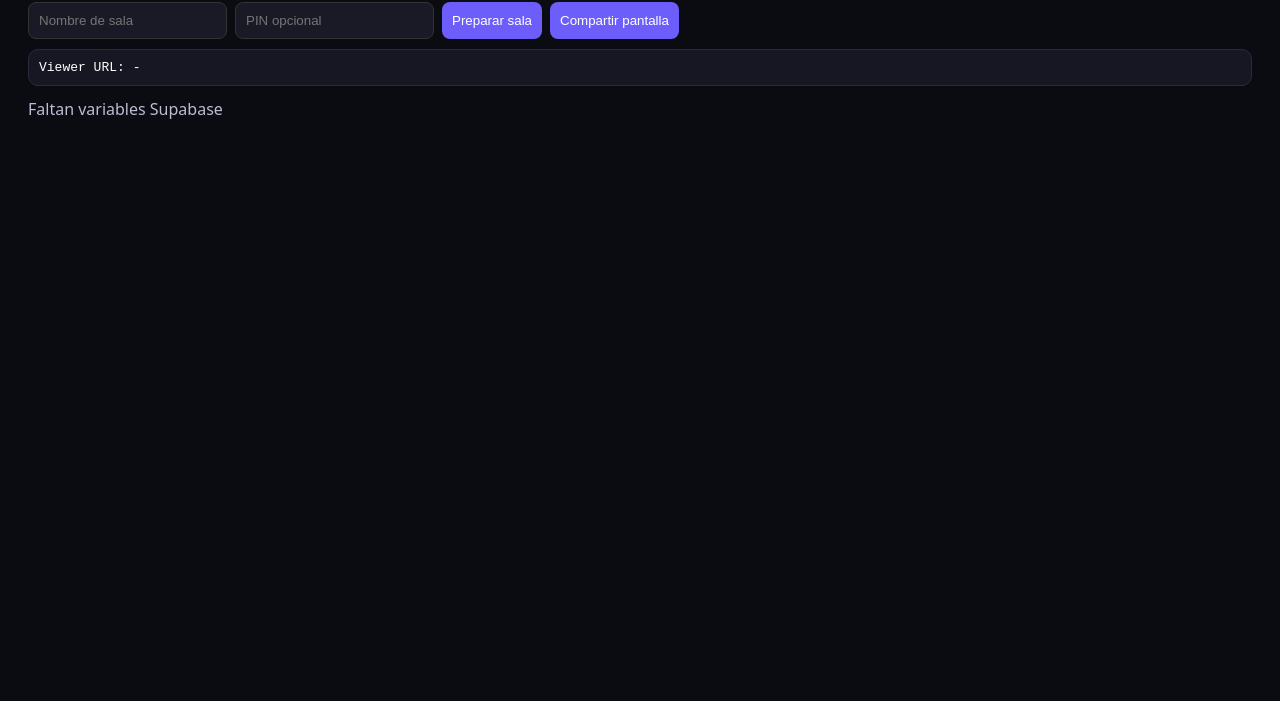
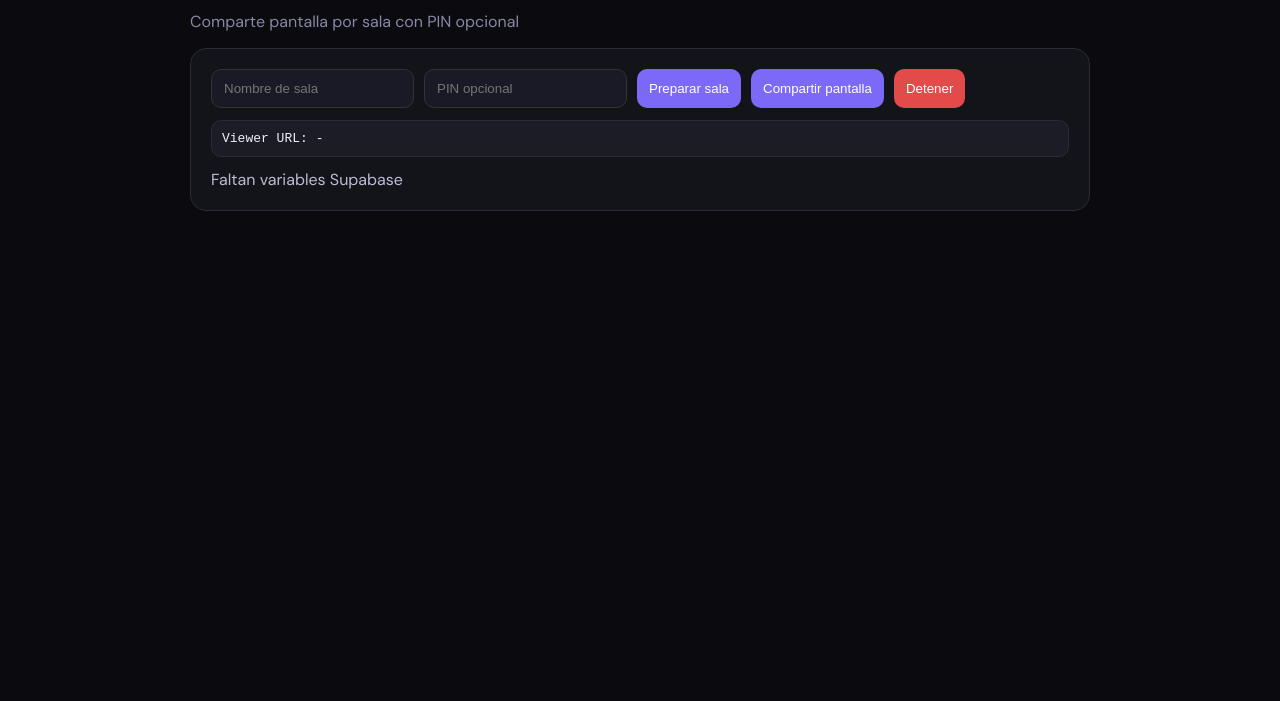
Before and after one commit to Jnpvl/caster, a website: page public/caster.html in a window 1280 px wide. Shown: the part 99-800 px from the top of the page. Drawn offline with nearby package versions, Linux system fonts and the light colour scheme; no server answers.

Commit message:
improve UX: hide viewer join panel on connect, add disconnect, polish caster UI

```diff
--- a/public/caster.html
+++ b/public/caster.html
@@ -1,54 +1,29 @@
-<!doctype html><html lang="es"><head><meta charset="UTF-8"/><meta name="viewport" content="width=device-width,initial-scale=1"/><title>Caster</title><style>body{font-family:system-ui;background:#0b0b12;color:#fff;padding:20px}input,button{padding:10px;border-radius:8px;border:1px solid #333;background:#1a1a26;color:#fff}button{cursor:pointer;background:#6d5efc;border:0}.row{display:flex;gap:8px;flex-wrap:wrap}.url{margin:10px 0;padding:10px;background:#171723;border:1px solid #2a2a3d;border-radius:10px;font-family:monospace}#log{margin-top:12px;color:#bcbcd3}</style></head><body><h2>Caster</h2><div class="row"><input id="room" placeholder="Nombre de sala"/><input id="pin" placeholder="PIN opcional"/><button id="prepare">Preparar sala</button><button id="cast">Compartir pantalla</button></div><div class="url">Viewer URL: <span id="u">-</span></div><div id="log">Configura sala</div><script src="https://cdn.jsdelivr.net/npm/@supabase/supabase-js@2"></script><script>
-(async()=>{
- const $=id=>document.getElementById(id); const log=t=>$('log').textContent=t;
- const cfg=await fetch('/api/env').then(r=>r.json()).catch(()=>({}));
- if(!cfg.SUPABASE_URL||!cfg.SUPABASE_ANON_KEY){log('Faltan variables Supabase');return;}
- const client=supabase.createClient(cfg.SUPABASE_URL,cfg.SUPABASE_ANON_KEY);
- const casterId=crypto.randomUUID(); let stream=null; let channel=null; let room=''; let pin=''; const pcs=new Map();
- const roomKey=r=>(cfg.APP_NAME||'caster')+'-room-'+r;
-
- async function setupChannel(){
-   if(channel) await channel.unsubscribe();
-   channel=client.channel('signal-'+roomKey(room),{config:{broadcast:{self:true}}});
-   channel.on('broadcast',{event:'sig'}, async ({payload})=>{
-     if(payload.to!==casterId && payload.to!=='caster') return;
-     if(pin && payload.pin!==pin){
-       if(payload.from) await channel.send({type:'broadcast',event:'sig',payload:{from:casterId,to:payload.from,kind:'denied'}});
-       return;
-     }
-     if(payload.kind==='viewer-join'&&stream){
-       const id=payload.from; if(pcs.has(id)) return;
-       const pc=new RTCPeerConnection({iceServers:[{urls:['stun:stun.l.google.com:19302','stun:stun1.l.google.com:19302']}]});
-       pcs.set(id,pc); stream.getTracks().forEach(t=>pc.addTrack(t,stream));
-       pc.onicecandidate=async e=>{if(e.candidate) await channel.send({type:'broadcast',event:'sig',payload:{from:casterId,to:id,kind:'ice',candidate:e.candidate,pin}})};
-       const offer=await pc.createOffer(); await pc.setLocalDescription(offer);
-       await channel.send({type:'broadcast',event:'sig',payload:{from:casterId,to:id,kind:'offer',sdp:offer,pin}});
-       log('Viewer conectado: '+id.slice(0,8));
-     }
-     if(payload.kind==='answer'){ const pc=pcs.get(payload.from); if(pc) await pc.setRemoteDescription(new RTCSessionDescription(payload.sdp)); }
-     if(payload.kind==='ice'){ const pc=pcs.get(payload.from); if(pc&&payload.candidate){ try{await pc.addIceCandidate(new RTCIceCandidate(payload.candidate));}catch{} } }
-   });
-   await channel.subscribe(()=>{});
- }
-
- $('prepare').onclick=async ()=>{
-   room=$('room').value.trim(); pin=$('pin').value.trim();
-   if(!room){log('Pon nombre de sala');return;}
-   await setupChannel();
-   const q = pin ? ('?room='+encodeURIComponent(room)+'&pin='+encodeURIComponent(pin)) : ('?room='+encodeURIComponent(room));
-   $('u').textContent=location.origin+'/viewer'+q;
-   log('Sala lista: '+room+(pin?' (con PIN)':''));
- };
-
- $('cast').onclick=async ()=>{
-   if(!room){log('Primero prepara sala');return;}
-   if(stream) return;
-   try{stream=await navigator.mediaDevices.getDisplayMedia({video:{frameRate:{ideal:30,max:60},width:{ideal:1280},height:{ideal:720}},audio:true});log('Transmitiendo en sala '+room);stream.getVideoTracks()[0].onended=()=>{stream=null;pcs.forEach(pc=>pc.close());pcs.clear();log('Transmisión detenida');};}
-   catch(e){log('Error: '+e.message)}
- };
-
- const params=new URLSearchParams(location.search);
- if(params.get('room')) $('room').value=params.get('room');
- if(params.get('pin')) $('pin').value=params.get('pin');
+<!doctype html>
+<html lang="es"><head><meta charset="UTF-8"/><meta name="viewport" content="width=device-width,initial-scale=1"/>
+<title>Caster</title>
+<link rel="preconnect" href="https://fonts.googleapis.com"/><link rel="preconnect" href="https://fonts.gstatic.com" crossorigin/>
+<link href="https://fonts.googleapis.com/css2?family=Syne:wght@600;700;800&family=DM+Sans:wght@400;500&display=swap" rel="stylesheet"/>
+<style>
+body{margin:0;background:#0a0a0f;color:#f0f0f8;font-family:'DM Sans',sans-serif} .wrap{max-width:900px;margin:0 auto;padding:28px}
+.card{background:#13131a;border:1px solid #2a2a38;border-radius:16px;padding:20px} h1{font-family:Syne,sans-serif}
+.row{display:flex;gap:10px;flex-wrap:wrap} input,button{padding:11px 12px;border-radius:10px;border:1px solid #333;background:#1a1a26;color:#fff}
+button{background:#7c6af7;border:0;cursor:pointer} .muted{color:#8888a4} .url{margin-top:12px;padding:10px;background:#1c1c26;border:1px solid #2a2a38;border-radius:10px;font-family:monospace}
+#log{margin-top:12px;color:#bcbcd3}
+</style></head><body><div class="wrap"><h1>Caster</h1><p class="muted">Comparte pantalla por sala con PIN opcional</p><div class="card"><div class="row"><input id="room" placeholder="Nombre de sala"/><input id="pin" placeholder="PIN opcional"/><button id="prepare">Preparar sala</button><button id="cast">Compartir pantalla</button><button id="stop" style="background:#e24b4a">Detener</button></div><div class="url">Viewer URL: <span id="u">-</span></div><div id="log">Configura sala</div></div></div>
+<script src="https://cdn.jsdelivr.net/npm/@supabase/supabase-js@2"></script>
+<script>
+(async()=>{const $=id=>document.getElementById(id),log=t=>$('log').textContent=t;
+const cfg=await fetch('/api/env').then(r=>r.json()).catch(()=>({})); if(!cfg.SUPABASE_URL||!cfg.SUPABASE_ANON_KEY){log('Faltan variables Supabase');return;}
+const client=supabase.createClient(cfg.SUPABASE_URL,cfg.SUPABASE_ANON_KEY); const casterId=crypto.randomUUID(); let stream=null,channel=null,room='',pin=''; const pcs=new Map();
+const roomKey=r=>(cfg.APP_NAME||'caster')+'-room-'+r;
+async function setup(){ if(channel) await channel.unsubscribe(); channel=client.channel('signal-'+roomKey(room),{config:{broadcast:{self:true}}});
+channel.on('broadcast',{event:'sig'},async ({payload})=>{ if(payload.to!==casterId&&payload.to!=='caster') return; if(pin&&payload.pin!==pin){ if(payload.from) await channel.send({type:'broadcast',event:'sig',payload:{from:casterId,to:payload.from,kind:'denied'}}); return; }
+if(payload.kind==='viewer-join'&&stream){ const id=payload.from; if(pcs.has(id)) return; const pc=new RTCPeerConnection({iceServers:[{urls:['stun:stun.l.google.com:19302','stun:stun1.l.google.com:19302']}]}); pcs.set(id,pc); stream.getTracks().forEach(t=>pc.addTrack(t,stream)); pc.onicecandidate=async e=>{if(e.candidate) await channel.send({type:'broadcast',event:'sig',payload:{from:casterId,to:id,kind:'ice',candidate:e.candidate,pin}})}; const offer=await pc.createOffer(); await pc.setLocalDescription(offer); await channel.send({type:'broadcast',event:'sig',payload:{from:casterId,to:id,kind:'offer',sdp:offer,pin}}); log('Viewer conectado: '+id.slice(0,8)); }
+if(payload.kind==='answer'){const pc=pcs.get(payload.from); if(pc) await pc.setRemoteDescription(new RTCSessionDescription(payload.sdp));}
+if(payload.kind==='ice'){const pc=pcs.get(payload.from); if(pc&&payload.candidate){try{await pc.addIceCandidate(new RTCIceCandidate(payload.candidate))}catch{}}}
+}); await channel.subscribe(()=>{}); }
+$('prepare').onclick=async()=>{room=$('room').value.trim(); pin=$('pin').value.trim(); if(!room){log('Pon nombre de sala');return;} await setup(); const q=pin?('?room='+encodeURIComponent(room)+'&pin='+encodeURIComponent(pin)):('?room='+encodeURIComponent(room)); $('u').textContent=location.origin+'/viewer'+q; log('Sala lista');};
+$('cast').onclick=async()=>{if(!room){log('Primero prepara sala');return;} if(stream) return; try{stream=await navigator.mediaDevices.getDisplayMedia({video:{frameRate:{ideal:30,max:60},width:{ideal:1280},height:{ideal:720}},audio:true}); log('Transmitiendo en sala '+room); stream.getVideoTracks()[0].onended=()=>{$('stop').click();};}catch(e){log('Error: '+e.message)}};
+$('stop').onclick=()=>{if(stream){stream.getTracks().forEach(t=>t.stop()); stream=null;} pcs.forEach(pc=>pc.close()); pcs.clear(); log('Transmisión detenida');};
 })();
 </script></body></html>
```
Also changed, not shown: public/viewer.html (+23 -7 lines).
